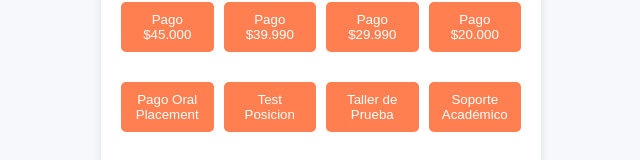
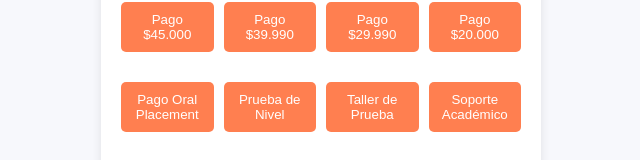
Before and after one commit to BestworkInstitute/panel_ejecutiva_interno_OK, a Next.js app: page / in a window 1280 px wide. Shown: the part 232-392 px from the top of the page, without its empty margins (319-959 px from the left). Built offline with nearby package versions, Linux system fonts and the light colour scheme.

Commit message:
Update index.js

```diff
--- a/pages/index.js
+++ b/pages/index.js
@@ -160,6 +160,8 @@ export default function Home() {
                     .right-column .informe { background-color: #9f9a9a; }
                     .right-column .siv { background-color: #32CD39; }
                     .left-column .casos { background-color: #d48867; }
+                    .left-column .datos { background-color: #536b92; }
+                    .right-column .horario { background-color: #61a277; }
                     }
 
                     .iframe-container iframe {
@@ -207,7 +209,7 @@ export default function Home() {
                         <button onClick={() => openExternal('https://www.webpay.cl/form-pay/297971')}>Pago $29.990</button>
                         <button onClick={() => openExternal('https://www.webpay.cl/form-pay/297968')}>Pago $20.000</button>
                         <button onClick={() => openExternal('https://www.flow.cl/btn.php?token=qd9nyjy')}>Pago Oral Placement</button>
-                        <button onClick={() => openExternal('https://www.riddle.com/view/357576')}>Test Posicion</button>
+                        <button onClick={() => openExternal('https://bestwork.cl/mide-tu-nivel-con-bestwork/')}>Prueba de Nivel</button>
                         <button onClick={() => openExternal('https://taller-prueba-uwge.vercel.app/')}>Taller de Prueba</button>
                         <button onClick={() => openExternal('https://mensajes-adm.vercel.app/')}>Soporte Académico</button>
                         <button onClick={() => openExternal('https://www.youtube.com/watch?time_continue=9&v=ws7VZnz70Ec')}>Video Campus</button>
@@ -227,7 +229,8 @@ export default function Home() {
                             <button className="lista" onClick={() => openExternal('https://docs.google.com/spreadsheets/d/1rCkHgd5NRNq4Ow0b2eTwG0HRMdTDYDPE572yqO7BdtU/edit?gid=1997490886#gid=1997490886')}>TRATOS ASIGNADOS</button>
                             <button className="links" onClick={() => openExternal('https://docs.google.com/spreadsheets/d/1rQTnbiXqjzdnrKVPDsfAvteQ0Swk8Pr2pKg48EiKx7Q/edit?gid=1834908987#gid=1834908987')}>CONFIRMACIÓN BIENVENIDA</button>
                             <button className="ejecu" onClick={() => openExternal('https://docs.google.com/spreadsheets/d/1rQTnbiXqjzdnrKVPDsfAvteQ0Swk8Pr2pKg48EiKx7Q/edit?gid=0#gid=0')}>EJECUTIVAS</button>
-                            <button className="casos" onClick={() => openExternal('https://www.google.com')}>SISTEMA INTEGRADO DE VACACIONES NO DISP</button>
+                            <button className="casos" onClick={() => openExternal('https://sup-three-iota.vercel.app/')}>SISTEMA UNIFICADO DE PERMISOS</button>
+                            <button className="datos" onClick={() => openExternal('https://datos-alumnos-bestwork2025.vercel.app/')}>DATOS ALUMNOS</button>
 
 
                         </div>
@@ -240,6 +243,7 @@ export default function Home() {
                             <button className="casos" onClick={() => openExternal('https://docs.google.com/forms/d/e/1FAIpQLSesFiwsz1oliP4ssdyt_NATzRNEHpRGpwqEw3oV3fUnzZtOEg/viewform')}>ATENCIÓN DE CASOS</button>
                             <button className="informe" onClick={() => openExternal('https://docs.google.com/spreadsheets/d/1UrOtW36oEzJNOc90g3ujUeyb-vSa3GNwUftD78kthr4/edit?gid=2081644876#gid=2081644876')}>INFORME DE VENTA</button>
                             <button className="siv" onClick={() => openExternal('https://docs.google.com/spreadsheets/d/1Oq4borSz1rcVeuGIywd9sVB-PncV-eDvmri8muJQsWo/edit?gid=837701837#gid=837701837')}>GALLETAS</button>
+                            <button className="horario" onClick={() => openExternal('https://drive.google.com/drive/folders/1WXtPTgn1l3y2KAvTOs_X4sGbL5tSsMZV')}>HORARIOS NIVELES</button>
                         </div>
                     </div>
 
```
